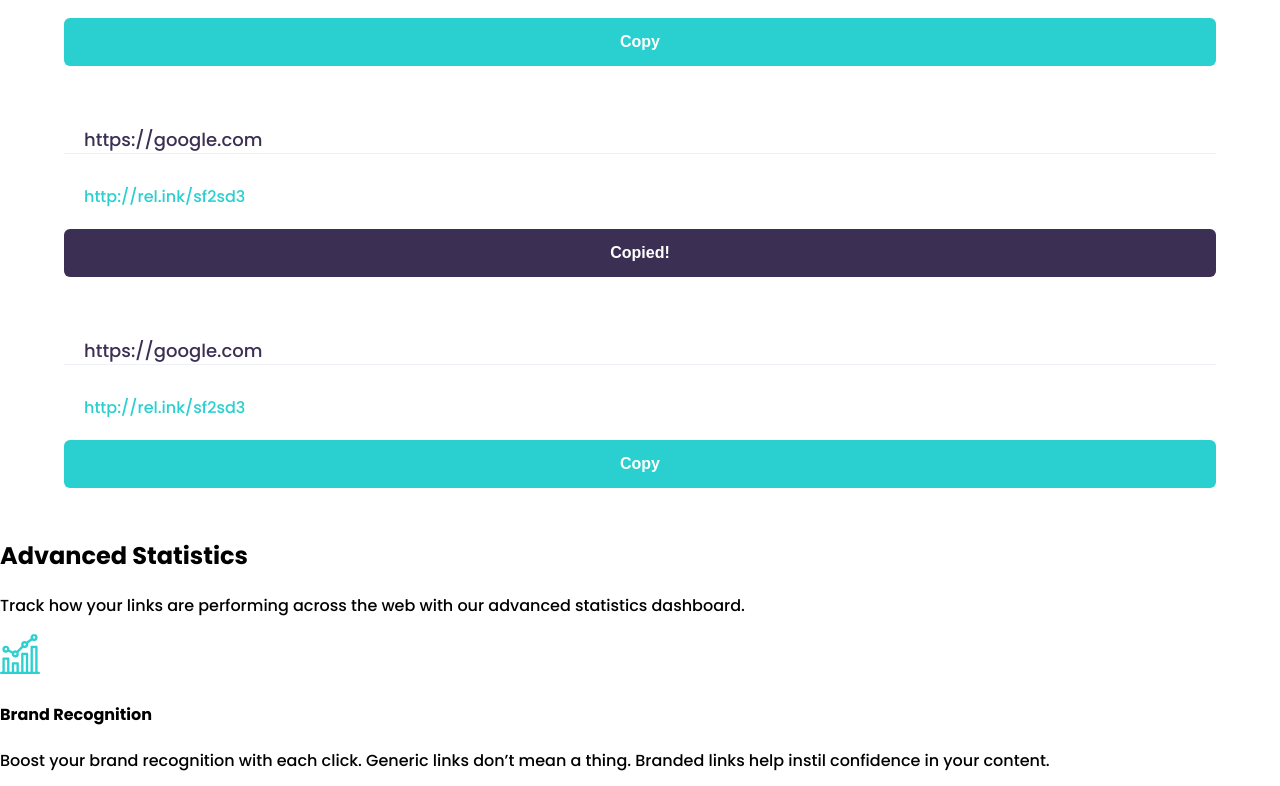
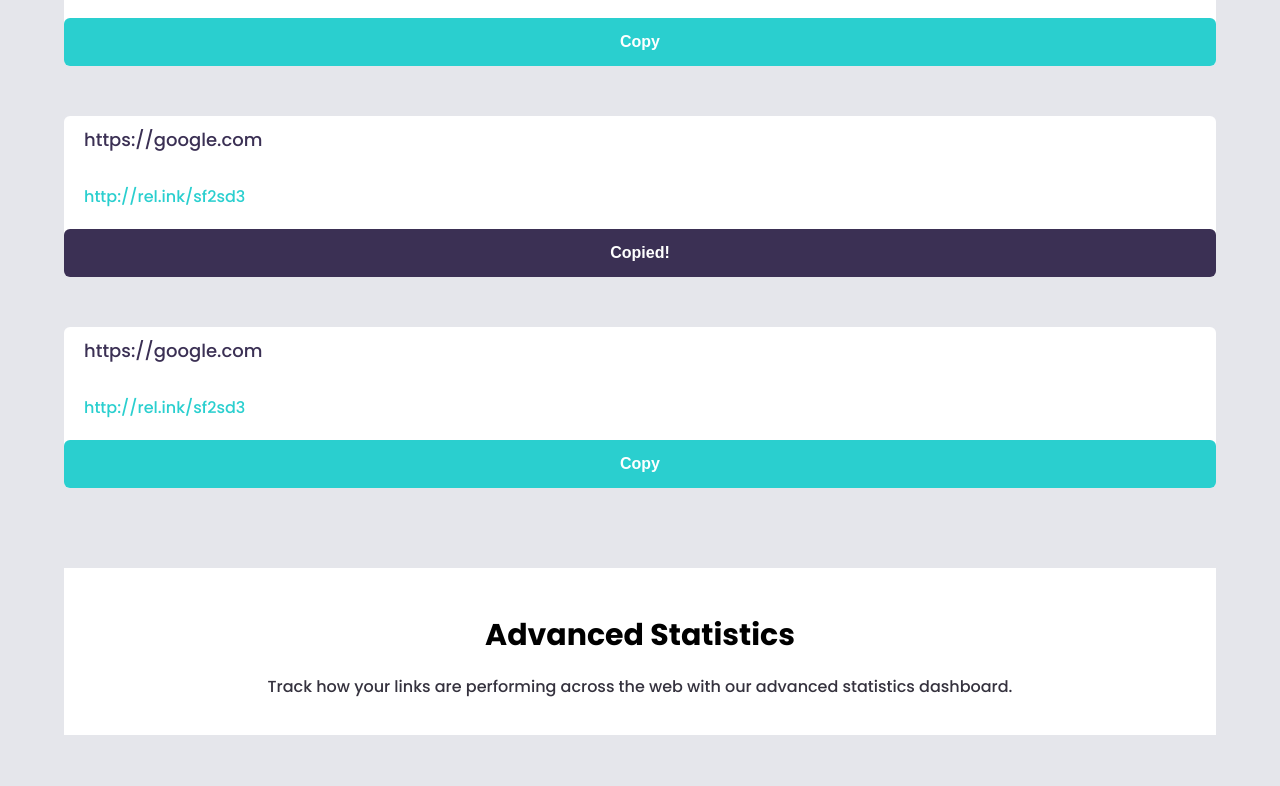
Before and after one commit to tadeubdev/shortly-frontend-mentor, a plain HTML site: page index.html in a window 1280 px wide. Shown: the part 988-1774 px from the top of the page. Drawn offline with Linux system fonts and the light colour scheme.

Commit message:
style: configure home style

```diff
--- a/css/style.css
+++ b/css/style.css
@@ -3,7 +3,8 @@
     --secondary-color: hsl(257, 27%, 26%);
     --light-dark: hsl(0, 0%, 75%);
     --secondary-dark: hsl(257, 7%, 63%);
-    --background: hsl(230deg 25% 95%);
+    --background: hsl(230deg 13% 91%);
+    --background-panel: #fff;
     --dark-blue: hsl(255, 11%, 22%);
     --dark-violet: hsl(260, 8%, 14%);
     --danger: #f97272;
@@ -20,7 +21,7 @@ html, body {
 
 body {
     font-family: 'Poppins', sans-serif;
-    background-color: --background;
+    background-color: var(--background);
 }
 
 .btn {
@@ -231,7 +232,7 @@ body {
 
 .shorten-result-title {
     padding: 10px 20px 0px 20px;
-    border-bottom: 1px solid var(--background);
+    border-bottom: 1px solid var(--background-panel);
     font-size: 18px;
     font-weight: 100;
     color: var(--secondary-color);
@@ -262,6 +263,80 @@ body {
     border-radius: 6px;
 }
 
+#main-statistics {
+    width: 90%;
+    margin: 80px auto 60px auto;
+    padding: 20px;
+    background: var(--background-panel);
+    text-align: center;
+}
+
+#main-statistics h2 {
+    font-size: 30px;
+    margin-bottom: 0px;
+}
+
+#main-statistics p {
+    padding: 0 40px;
+    color: var(--dark-blue);
+    font-size: 16px;
+}
+
+.main-timeline-item {
+    width: 90%;
+    margin: 90px auto;
+    text-align: center;
+    background-color: var(--background-panel);
+    margin-bottom: 60px;
+    position: relative;
+    padding: 40px;
+    border-radius: 6px;
+}
+
+.main-timeline-item:before {
+    content: ' ';
+    display: block;
+    width: 7px;
+    height: 100px;
+    position: absolute;
+    left: 0;
+    right: 0;
+    margin: auto;
+    margin-top: -150px;
+    z-index: -1;
+    background-color: var(--primary-color);
+}
+
+.main-timeline-item:first-child:before {
+    display: none;
+}
+
+.main-timeline-icon {
+    background-color: var(--secondary-color);
+    width: 85px;
+    height: 85px;
+    border-radius: 50%;
+    margin: auto;
+    display: flex;
+    align-items: center;
+    justify-content: center;
+    position: absolute;
+    top: -35px;
+    left: 0;
+    right: 0;
+    margin: auto;
+}
+
+.main-timeline-title {
+    margin-bottom: 0px;
+    font-size: 26px;
+}
+
+.main-timeline-text {
+    color: var(--dark-blue);
+    font-size: 16px;
+}
+
 .attribution {
     font-size: 11px; text-align: center;
 }
```
